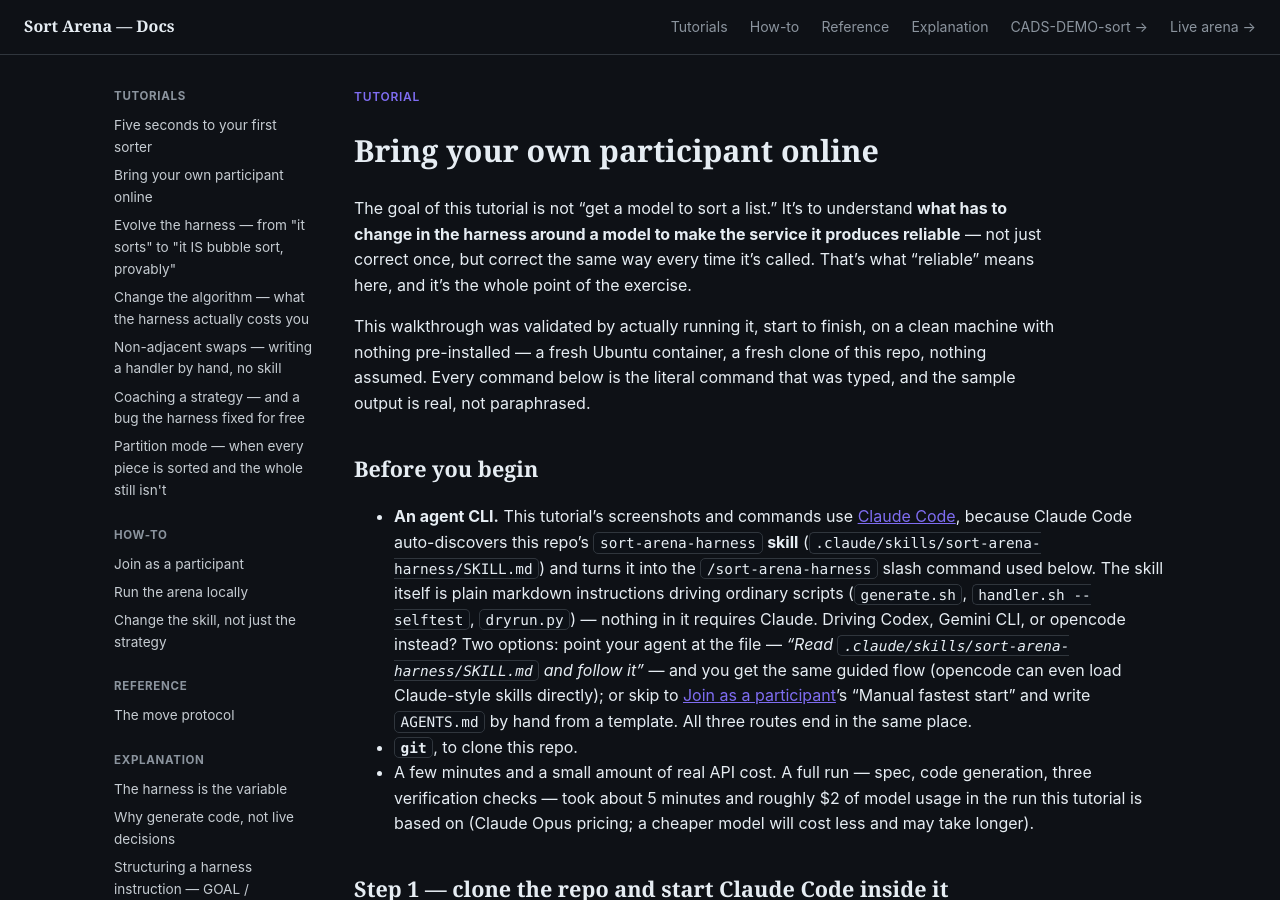
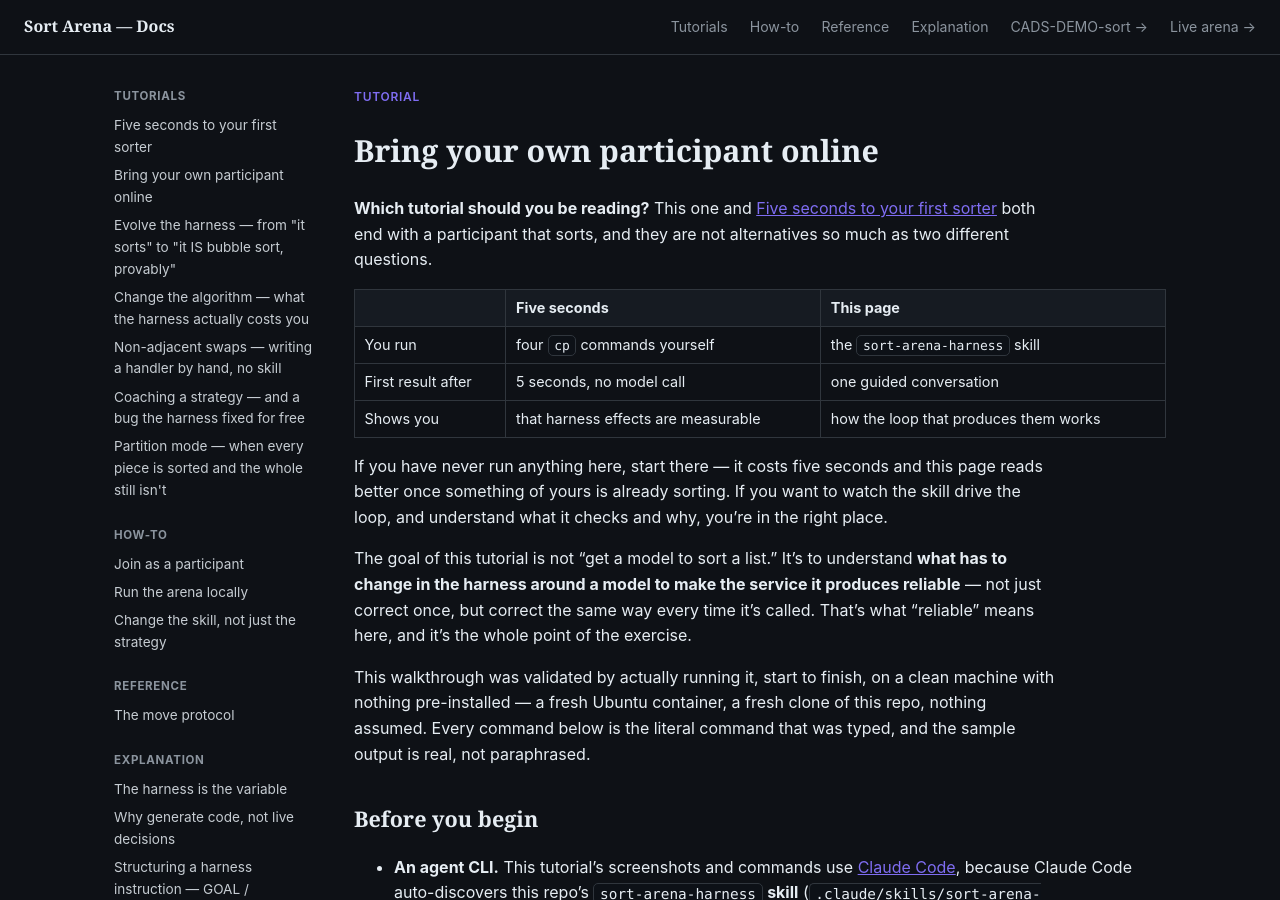
Before and after one commit to scimbe/CADS-DEMO-sort-docs, a Jekyll site: the page built from _tutorials/first-participant.md, in a window 1280 px wide and 900 px high. Built offline with Jekyll 4.4.1, drawn with Linux system fonts in a browser that asks for light colours.

Commit message:
docs: tell the reader which of the two entry tutorials is theirs
Adding tutorial 0 left two pages that both end with a working participant and
no signpost saying how they differ. Checked the actual overlap first -- only
'git clone' and 'cd' are shared, so they are complementary rather than
duplicated: one is the manual fast path, the other is the skill-driven loop.
Says so in a three-row table at the top instead of leaving the reader to
discover it by reading both.

```diff
--- a/_tutorials/first-participant.md
+++ b/_tutorials/first-participant.md
@@ -5,6 +5,20 @@ order: 1
 ---
 
 # Bring your own participant online
+
+**Which tutorial should you be reading?** This one and
+[Five seconds to your first sorter]({{ '/tutorials/five-seconds/' | relative_url }}) both end with a
+participant that sorts, and they are not alternatives so much as two different questions.
+
+| | Five seconds | This page |
+|---|---|---|
+| You run | four `cp` commands yourself | the `sort-arena-harness` skill |
+| First result after | 5 seconds, no model call | one guided conversation |
+| Shows you | that harness effects are measurable | how the loop that produces them works |
+
+If you have never run anything here, start there — it costs five seconds and this page reads better
+once something of yours is already sorting. If you want to watch the skill drive the loop, and
+understand what it checks and why, you're in the right place.
 
 The goal of this tutorial is not "get a model to sort a list." It's to understand **what has to
 change in the harness around a model to make the service it produces reliable** — not just
```
